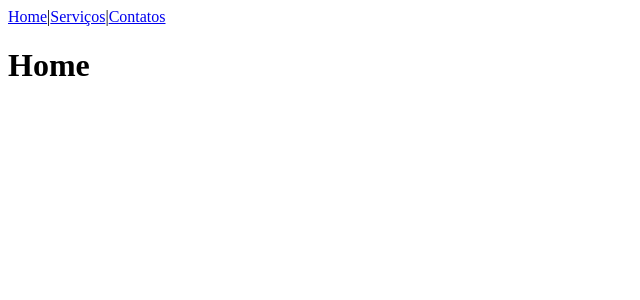
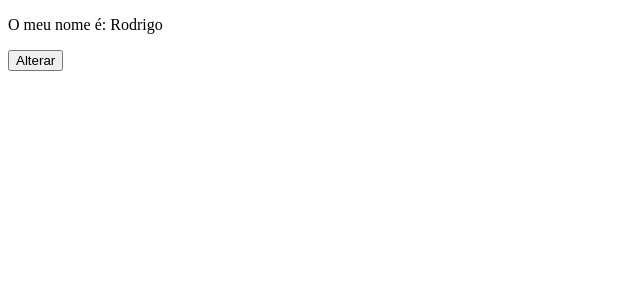
Before and after one commit to roddsv-zz/react-js-fundamentals, a React (Create React App) app: page / in a window 1280 px wide. Shown: the top 300 px of the page, without its empty margins (0-640 px from the left). Built offline with nearby package versions, Linux system fonts and the light colour scheme.

Commit message:
Using React Hooks

```diff
--- a/src/App.js
+++ b/src/App.js
@@ -1,44 +1,19 @@
-import React, { Component } from 'react';
+import React, {useState} from 'react';
 
-import Navegacao from './componentes/Navegacao';
-import Home from './componentes/Home'
-import Servicos from './componentes/Servicos';
-import Contatos from './componentes/Contatos';
+const App = () => {
 
-import { BrowserRouter as Router, Switch, Route } from 'react-router-dom';
+  const[Nome, setNome] = useState('Rodrigo');
 
-class App extends Component {
+  const AlterarNome = () => setNome('Rodrigo Soares') /*também pode ser usada, mas lá no setNome do button não se
+  utiliza arrowFunction.*/
 
-  render() {
-    return (
-      <Router>
-        <div>
-          <Navegacao />
-
-          <Switch>
-            <Route exact path="/">
-              <Home />
-            </Route>
-
-            <Route exact path="/servicos">
-              <Servicos />
-            </Route>
-
-            <Route exact path="/contatos">
-              <Contatos />
-            </Route>
-          </Switch>
-
-        </div>
-      </Router>
-
-      /*Envolvendo todo o component dentro do Router (de div a div).*/
-      /*Para colocar uma rota devemos envolver o componente desejado dentro do <Route><ComponentDesejado /></Route>.*/
-      /*O "exact" antes do path faz com que seja renderizado some o caminho digitado no path.*/
-      /*O Switch deve ir de Route a Route.*/
-
-    )
-  }
+  return(
+    <div>
+      <p>O meu nome é: {Nome}</p>
+      <button onClick={() => AlterarNome()}>Alterar</button>
+    </div>
+  )
 }
 
+/*Ao se importar o useState e declarar o setNome ele altera o nome ao ligarmos ele ao onClick (no formato arrowFunction).*/
 export default App;
--- a/src/componentes/Contatos.js
+++ /dev/null
@@ -1,11 +0,0 @@
-import React from 'react';
-
-const Contatos = () => {
-    return(
-        <div>
-            <h1>Contatos</h1>
-        </div>
-    )
-}
-
-export default Contatos
--- a/src/componentes/Home.js
+++ /dev/null
@@ -1,11 +0,0 @@
-import React from 'react';
-
-const Home = () => {
-    return(
-        <div>
-            <h1>Home</h1>
-        </div>
-    )
-}
-
-export default Home
--- a/src/componentes/Navegacao.js
+++ /dev/null
@@ -1,15 +0,0 @@
-import React from 'react';
-import { Link } from 'react-router-dom';
-
-const Navegacao = () => {
-    return(
-        <div>
-            <Link to="/">Home</Link>|
-            <Link to="/servicos">Serviços</Link>|
-            <Link to="/contatos">Contatos</Link>
-        </div>
-    )
-}
-
-/*Os Links correspondem a um a href dentro do React.*/
-export default Navegacao
--- a/src/componentes/Servicos.js
+++ /dev/null
@@ -1,11 +0,0 @@
-import React from 'react';
-
-const Servicos = () => {
-    return(
-        <div>
-            <h1>Serviços</h1>
-        </div>
-    )
-}
-
-export default Servicos
```
Also changed, not shown: 1 other file (tests, documents, lock files or other folders).
